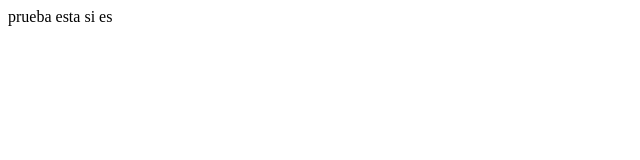
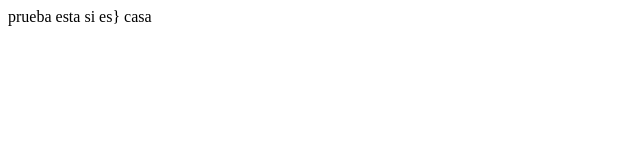
Before and after one commit to LUISCPAREDESF/PRUEBA-V1, a plain HTML site: page index.html in a window 1280 px wide. Shown: the full height of the page, 0-640 px from the left. Drawn offline with Linux system fonts and the light colour scheme.

Commit message:
Ultima versuion

```diff
--- a/index.html
+++ b/index.html
@@ -4,6 +4,7 @@
 	<title>titulo</title>
 </head>
 <body>
-	prueba esta si es
+	prueba esta si es}
+	casa
 </body>
 </html>
```
Also changed, not shown: info.txt.
